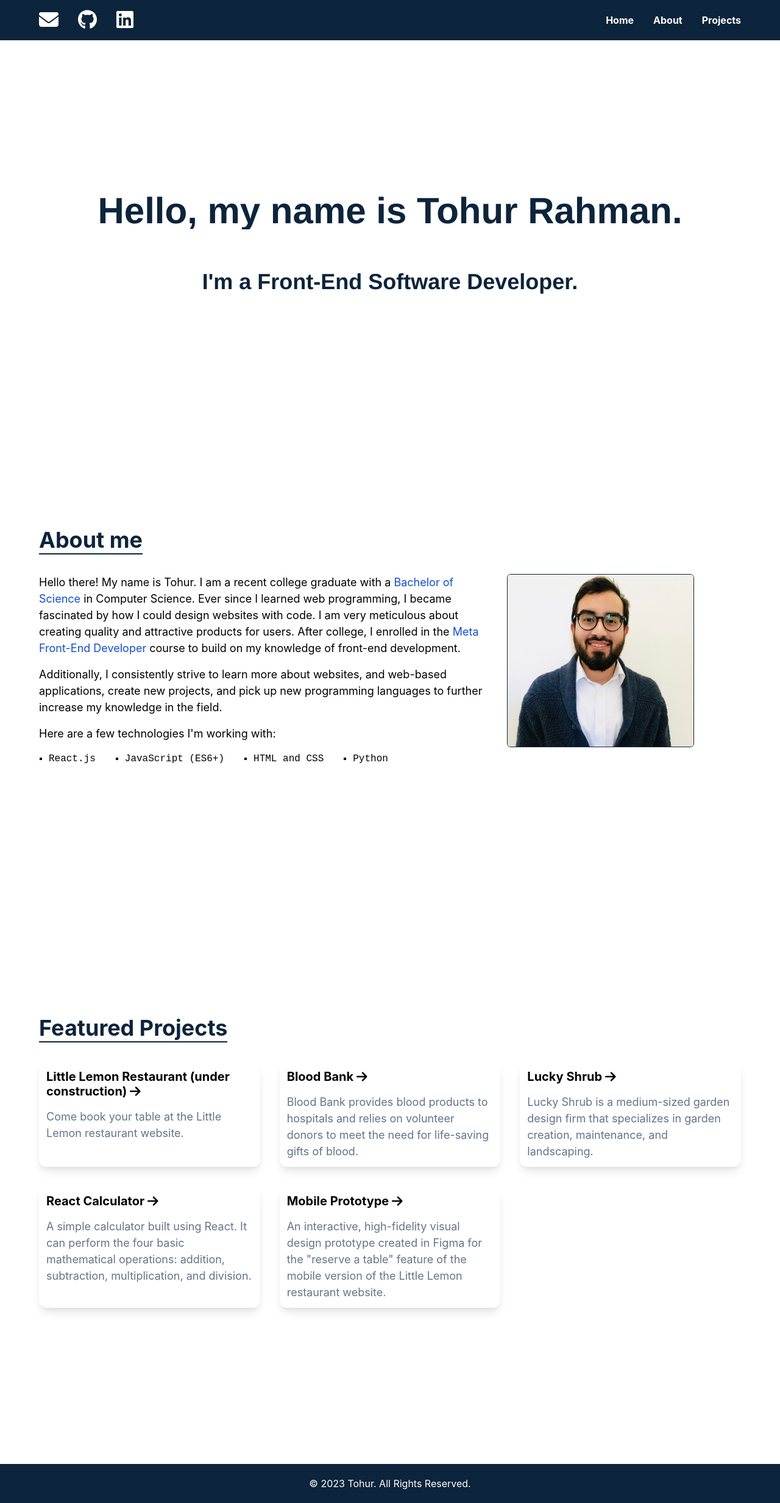
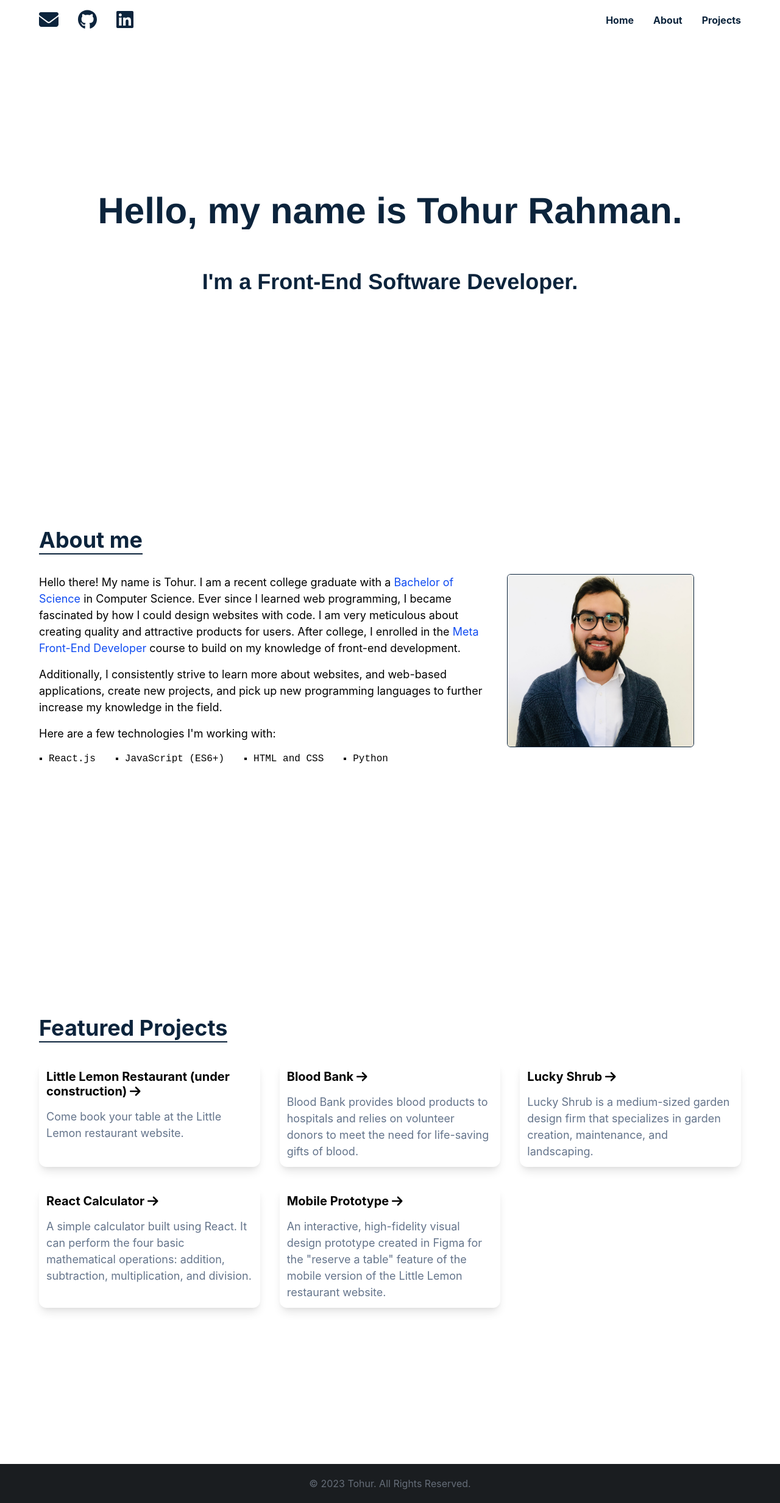
Before and after one commit to tohurr/tohurr.github.io, a React (Create React App) app: page / in a window 1280 px wide. Shown: the whole page at 61% size. Built offline with nearby package versions, Linux system fonts and the light colour scheme.

Commit message:
Updated styling

```diff
--- a/src/components/Footer.js
+++ b/src/components/Footer.js
@@ -3,12 +3,12 @@ import {Box, Flex,} from "@chakra-ui/react";
 
 const Footer = () => {
  return (
-   <Box backgroundColor="#0C243C">
+   <Box backgroundColor="#1A1D20">
      <footer>
        <Flex
          margin="0 auto"
          px={12}
-         color="white"
+         color="#656D78"
          justifyContent="center"
          alignItems="center"
          maxWidth="1024px"
--- a/src/components/Header.js
+++ b/src/components/Header.js
@@ -82,7 +82,7 @@ const Header = () => {
      transitionProperty="transform"
      transitionDuration=".3s"
      transitionTimingFunction="ease-in-out"
-     backgroundColor="#0C243C"
+     backgroundColor="white"
      ref={headerRef}
    >
      <Box color="white" maxWidth="1280px" margin="0 auto">
--- a/src/components/Styles.css
+++ b/src/components/Styles.css
@@ -1,4 +1,12 @@
 /* import './Styles.css'; */
+
+.nav{
+    color: #0C243C;
+}
+
+.css-1y0iuhv{
+    border-bottom: 1px solid lightgrey;
+}
 
 .nav:hover  {
     /* color: #C0D7FB; */
```
